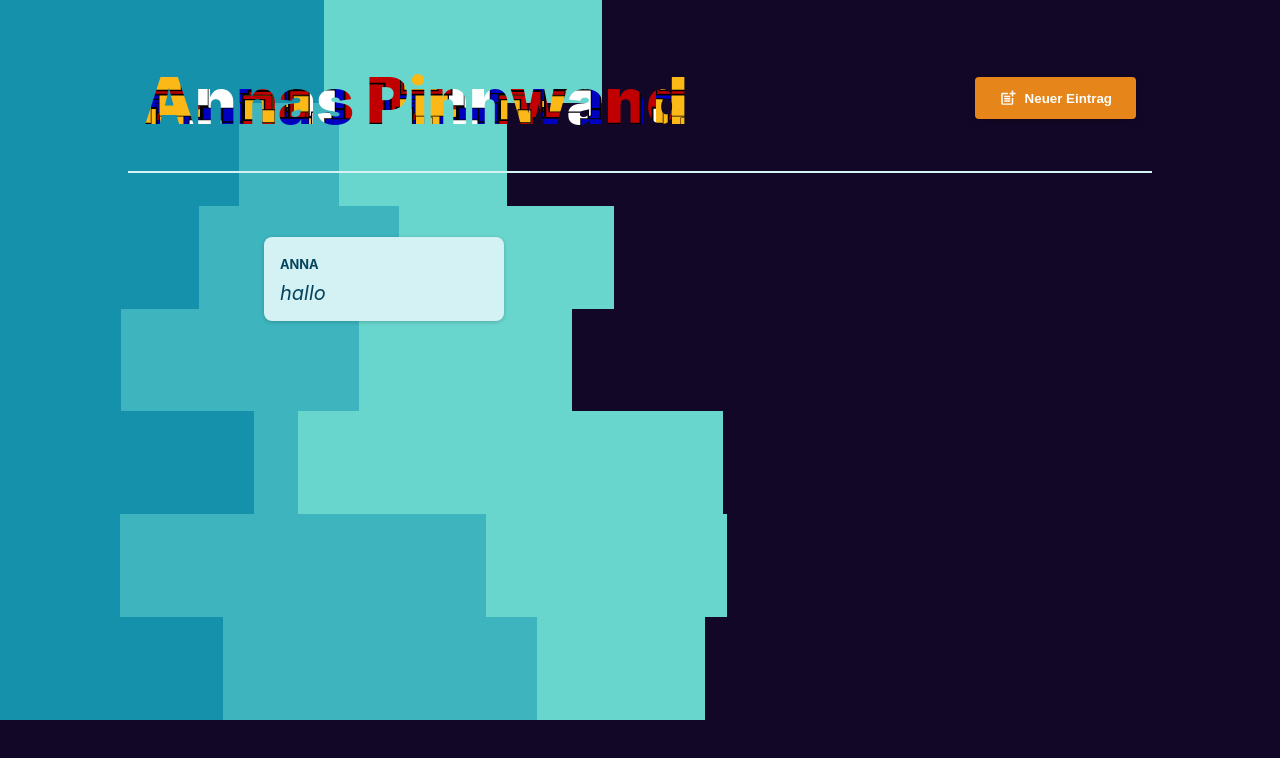
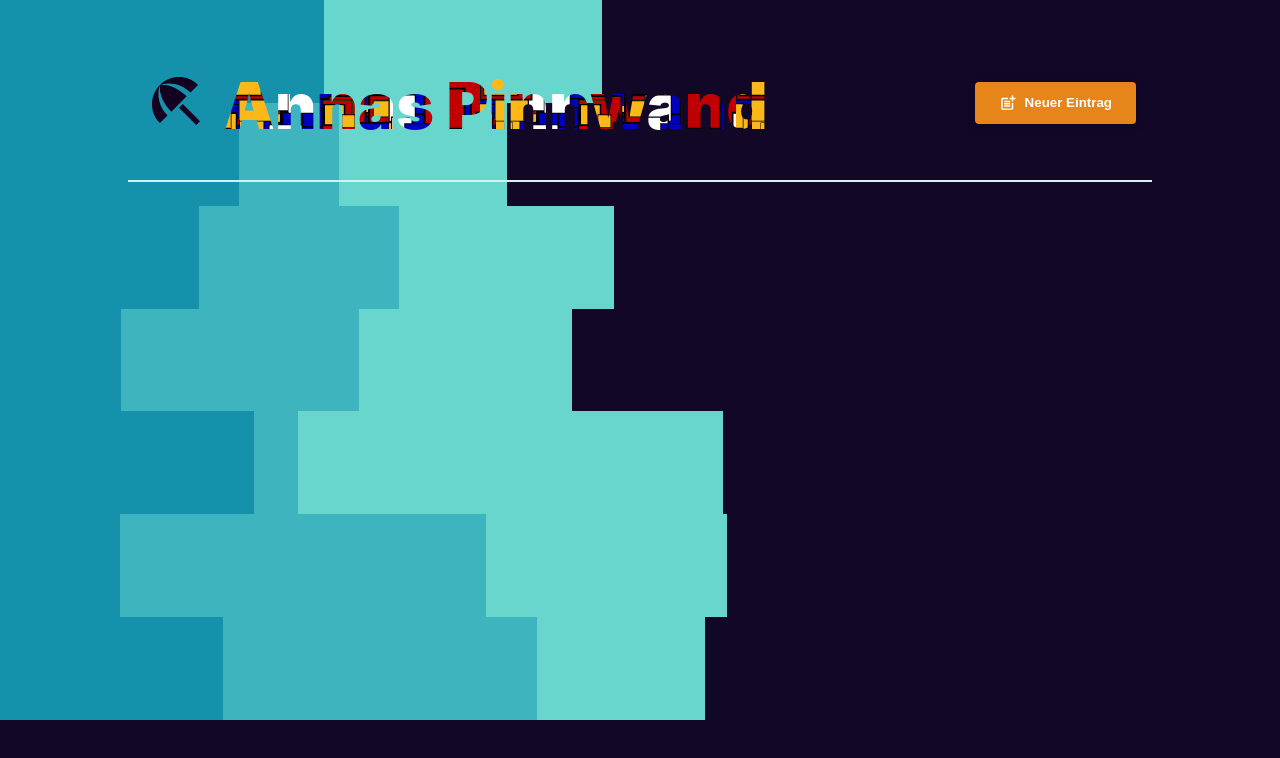
Before and after one commit to anna-olivia/e-my-ud-vite0, a React (Vite) app: page / in a window 1280 px wide. Shown: the top 758 px of the page. Built offline with nearby package versions, Linux system fonts and the light colour scheme.

Commit message:
23v37weiter597

```diff
--- a/package.json
+++ b/package.json
@@ -12,7 +12,8 @@
   "dependencies": {
     "react": "^18.3.1",
     "react-dom": "^18.3.1",
-    "react-icons": "^5.3.0"
+    "react-icons": "^5.3.0",
+    "uuid": "^10.0.0"
   },
   "devDependencies": {
     "@eslint/js": "^9.11.1",
--- a/src/components/MainHeader.jsx
+++ b/src/components/MainHeader.jsx
@@ -1,4 +1,4 @@
-import { MdPostAdd, MdMessage } from 'react-icons/md';
+import { MdPostAdd, MdMessage, MdBeachAccess } from 'react-icons/md';
 // muss man erstmal runterladen weil nicht in react direkt als paket enthalten also npm install react-icons
 
 import styles from './MainHeader.module.css';
@@ -8,7 +8,10 @@ const MainHeader = ({ onCreatePost }) => {
     <header className={styles.header}>
       <h1 className={styles.logo}>
         {/* <MdMessage /> */}
-        <span className={styles.heading}>Annas Pinnwand</span>
+        <span className={styles.icon}>
+        <MdBeachAccess />
+        </span>
+        <span className={styles.heading}> Annas Pinnwand</span>
       </h1>
       <div>
         <button className={styles.button} onClick={onCreatePost}>
--- a/src/components/MainHeader.module.css
+++ b/src/components/MainHeader.module.css
@@ -34,6 +34,11 @@
 
   }
 
+.icon {
+  font-size: 2em;
+  color: var(--background-color)
+}
+
   .button {
     display: inline-flex;
     align-items: center;
--- a/src/components/PostsList.jsx
+++ b/src/components/PostsList.jsx
@@ -1,41 +1,54 @@
-import { useState } from 'react';
-import Modal from './Modal';
-import NewPost from './NewPost';
+import { v4 as uuidv4 } from "uuid";
+import { useState } from "react";
+import Modal from "./Modal";
+import NewPost from "./NewPost";
 import Post from "./Post";
-import styles from './PostsList.module.css';
+import styles from "./PostsList.module.css";
 
 // state uplifting, damit alles in app.jsx verfügbar gemacht wird
 
-const PostsList = ({isPosting, onStopPosting}) => {
-
+const PostsList = ({ isPosting, onStopPosting }) => {
   const [currentPosts, setCurrentPosts] = useState([]);
 
   const addPostHandler = (postData) => {
-    setCurrentPosts((posts)=> [postData,...posts]);
+    setCurrentPosts((posts) => [postData, ...posts]);
     // postData ist dann neuer Post und ...posts also mit spread operator sind die schon gegebenen Posts
     // wenn neuer State auf alten State basiert dann fkt state benutzen und nicht etwas setCurrentPosts([postData,...posts])
     // new State ist dann eein wert
 
-}
+    // const postsWithId = currentPosts.map(post => ({
+    //     ...post,
+    //     id: uuidv4()
+    //   }));
+  };
 
-    return(
+  return (
     <>
       {/* value name geändert damit es leichter weitergegeben werden kann, übersichtlciher wird und nicht verwechselt wird mit handlerfkt - hier soll onStopPosting auch nur ein Pointer auf closeModalHandler werden - isPosting is dann modalVisible Wert*/}
-        {isPosting ?  <Modal onClose={onStopPosting}>
-        <NewPost onCancel={onStopPosting} onAddPost={addPostHandler}/>
-        </Modal> : false }
+      {isPosting ? (
+        <Modal onClose={onStopPosting}>
+          <NewPost onCancel={onStopPosting} onAddPost={addPostHandler} />
+        </Modal>
+      ) : (
+        false
+      )}
       {/* kann auch null schreiben beides in dem fall das gleiche weil modal ja nicht gezeigt werden soll also wird useState auf false gesetzt oder null was dann das gleiche bedeuten würde */}
-
 
       <ul className={styles.posts}>
         {/* Post und zugehöriger state rausgenommen weil dynamisch mit eintrag bzw. form submission erstellt werden soll */}
 
-             <Post author="anna" message="hallo"/>
-
+        {currentPosts
+          .map((post) => ({
+            ...post,
+            id: uuidv4(),
+          }))
+          .map((post) => (
+            <Post key={post.id} author={post.author} message={post.message} />
+          ))}
+        {/* solange es kein backend gibt gehts auch so- aber nicht sehr elegant */}
       </ul>
     </>
-
   );
-}
+};
 
 export default PostsList;
```
Also changed, not shown: 1 other file (tests, documents, lock files or other folders). Lines whose indentation alone changed are shown as unchanged.
